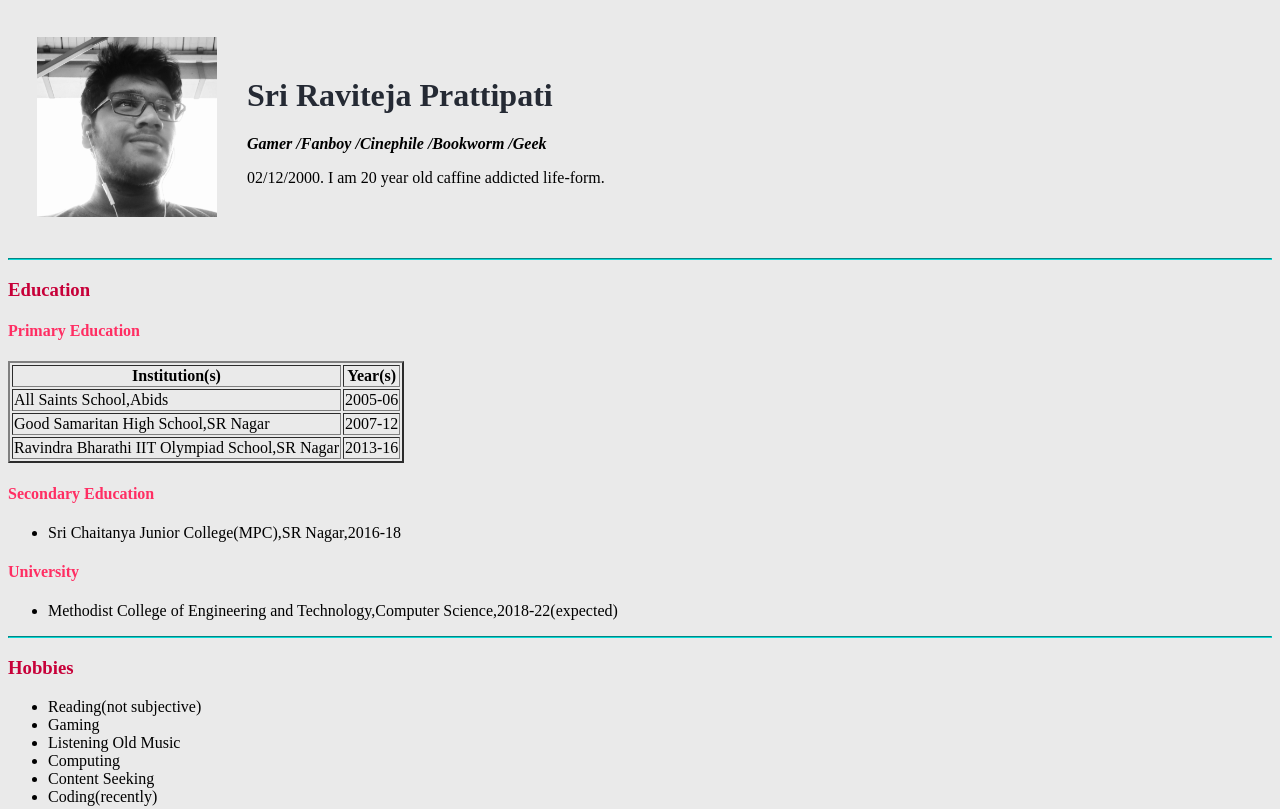
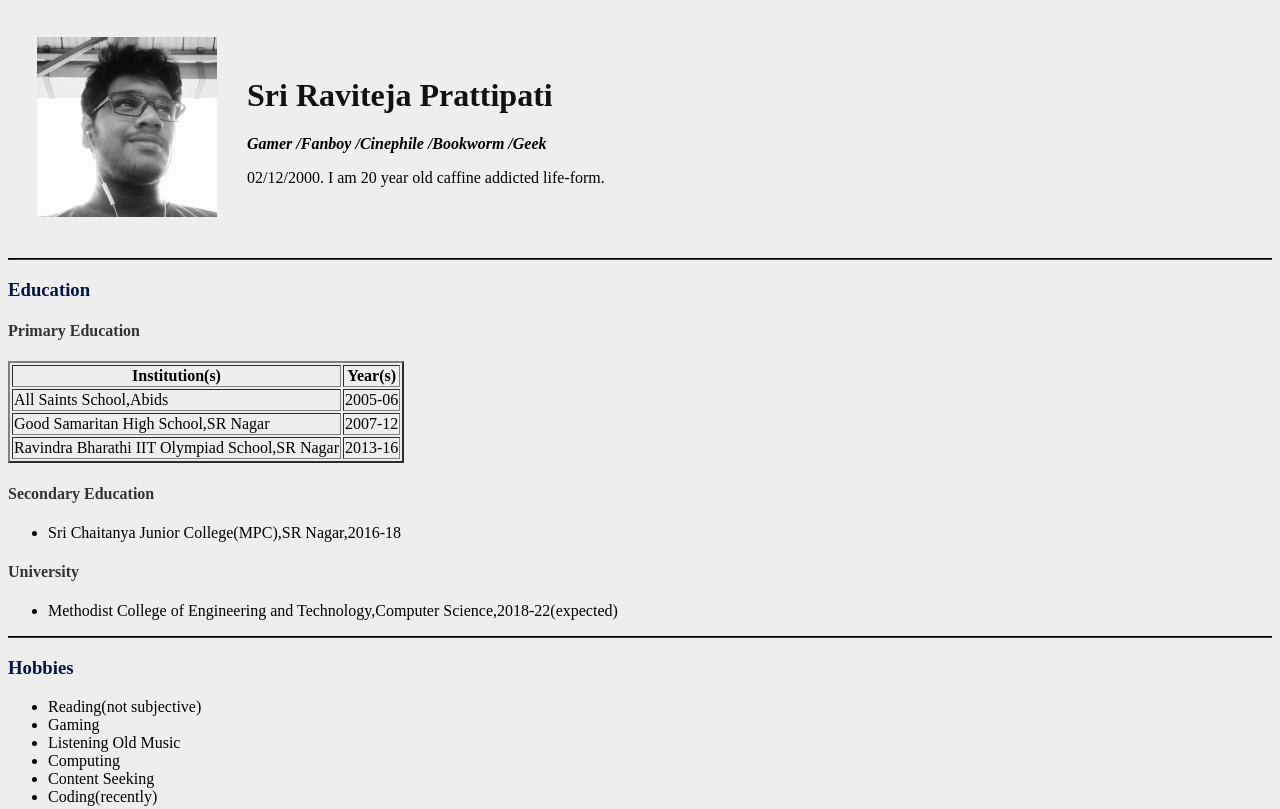
Before and after one commit to Ravenblaze128/CV, a plain HTML site: page index.html in a window 1280 px wide. Shown: the top 809 px of the page. Drawn offline with Linux system fonts and the light colour scheme.

Commit message:
Added CSS for index

```diff
--- a/css/styles.css
+++ b/css/styles.css
@@ -1,19 +1,19 @@
 body {
-  background-color: #eaeaea
+  background-color: #eeeeee
 }
 
 h1 {
-  color: #252a34
+  color: #111111
 }
 
 h3 {
-  color: #c70039
+  color: #031547
 }
 
 h4 {
-  color: #FF2E63
+  color: #333333
 }
 
 hr {
-  border-color: #08d9d6;
+  border-color: #343d46;
 }
```
